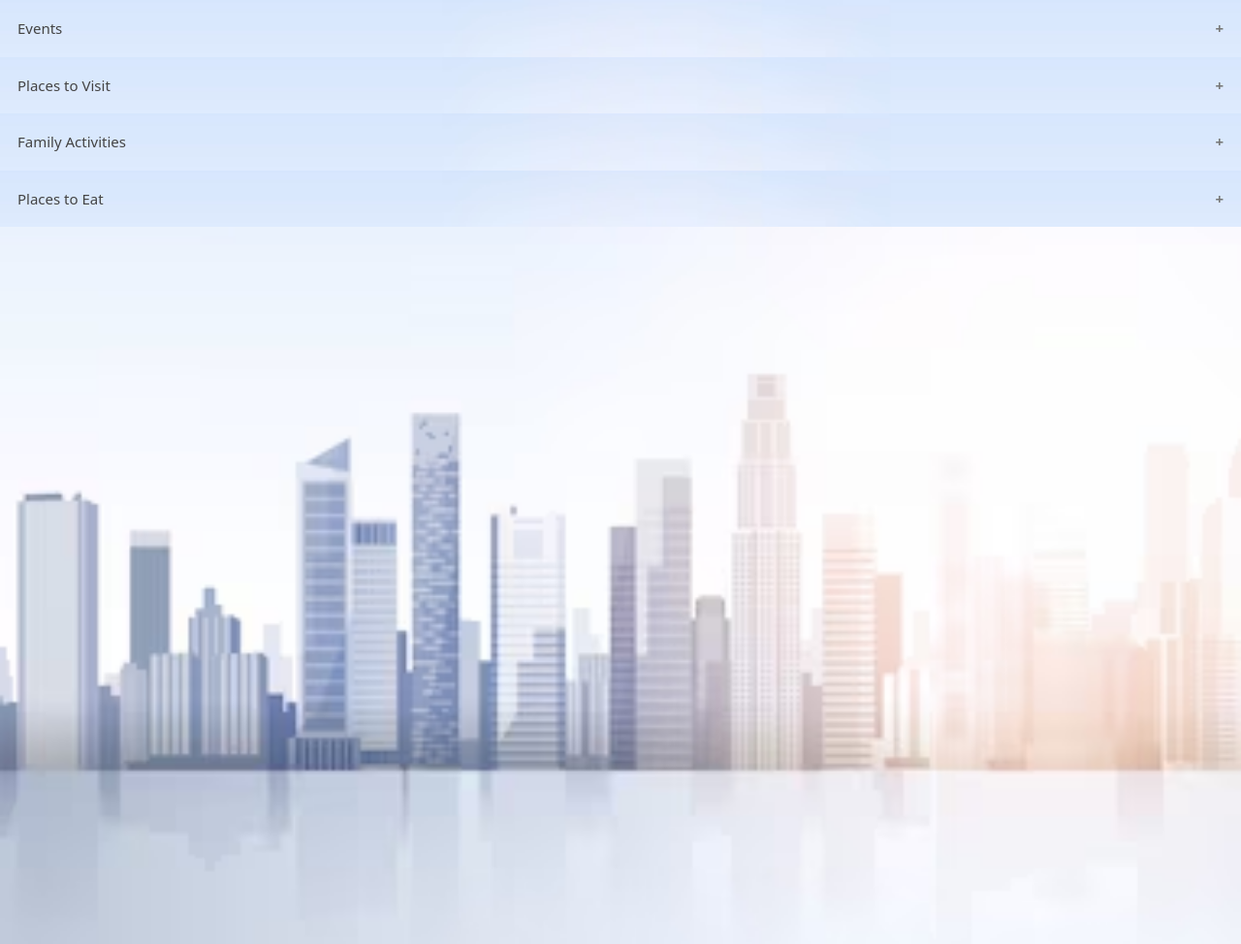
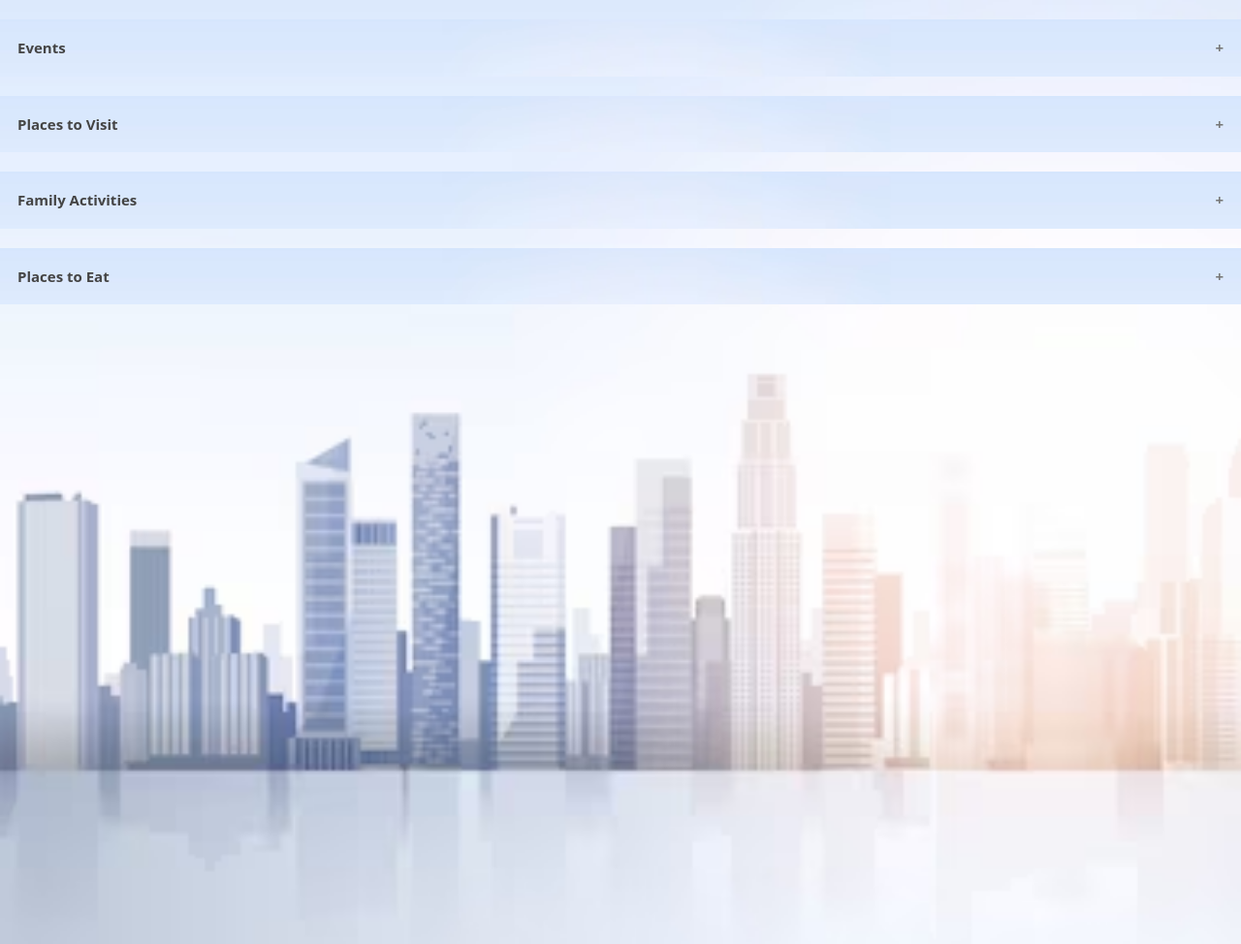
Before and after one commit to MansiKamthan/MSD-Project, a Django app: page /event/ in a window 1280 px wide. Shown: the part 60-1034 px from the top of the page at 97% size. Run offline with Django 3.2, Linux system fonts and the light colour scheme; some libraries are stand-ins or nearby versions.

Commit message:
updated listings and events page

```diff
--- a/templates/event.html
+++ b/templates/event.html
@@ -25,6 +25,8 @@
 			text-align: left;
 			outline: none;
 			font-size: 15px;
+            margin-top: 20px;
+            font-weight: bold;
 		}
 
 		.active, .collapsible:hover {
@@ -52,8 +54,29 @@
 			overflow: auto;
 			transition: max-height 0.2s ease-out;
 			background-color: #f1f1f1;
+		}
 
+		.content figure {
+			display: flex;
+			align-items: center;
+			margin-bottom: 20px;
 		}
+
+		.content figure img {
+			flex: 0 0 auto;
+			width: 200px;
+			height: auto;
+			margin-right: 20px;
+		}
+
+		.content figure figcaption {
+			flex: 1 1 auto;
+		}
+
+        .places-to-eat {
+            font-weight: bold;
+            color: black;
+        }
 	</style>
 </head>
 <body>
@@ -96,7 +119,7 @@ Time:7:00 AM to 1:00 PM</figcaption>
       <img src="{% static 'img/old.jpeg' %}" alt="Image 1">
       <figcaption>The Old Market is known for its unique blend of old and new, with many of the historic buildings having been converted into trendy restaurants, bars, and boutiques. It is also home to several art galleries and theaters, as well as the popular Omaha Farmers Market</figcaption>
     </figure>
-               <figure>
+        <figure>
       <img src="{% static 'img/oppd.jpeg' %}" alt="Image 2">
       <figcaption>The OPPD Arboretum is a public park and arboretum located in Omaha.The OPPD Arboretum features a variety of trees, shrubs, and other plant species that are native to the region, as well as several walking paths and nature trails. The park is open to the public and offers a peaceful retreat from the city's urban environment.</figcaption>
     </figure>
--- a/templates/profile.html
+++ b/templates/profile.html
@@ -97,7 +97,7 @@ margin-left:20px;}
         <input type="text" name="Email" placeholder="Email..">
 
         <textarea id="subject" name="subject" placeholder="Enter your message here.." style="height:170px"></textarea>
-        <button type="button" onclick="alert('Thanks we will reach out you soon ....')">Submit ! </button>
+        <button class= "btn btn-lg btn-viewDetails" type="button" onclick="alert('Thanks for sending details,we will reach out to you soon.')">Submit </button>
 
     </div>
 </div>
```
Also changed, not shown: templates/listings.html (+9 -7 lines), db.sqlite3, media/media/property_images/2023/05/02/Image_21.jpg (added), media/media/property_images/2023/05/02/Image_22.jpg (added), media/media/property_images/2023/05/02/Image_24.jpg (added), media/media/property_images/2023/05/02/main2.jpg (added), media/media/property_images/2023/05/03/I31.jpg (added), media/media/property_images/2023/05/03/I32.jpg (added), media/media/property_images/2023/05/03/I33.jpg (added), media/media/property_images/2023/05/03/main3.jpg (added), media/media/property_images/2023/05/03/main3_0QOxKJN.jpg (added), media/media/property_images/2023/05/03/main4.jpg (added), media/media/property_images/2023/05/03/main4_N8ZcXXO.jpg (added).
